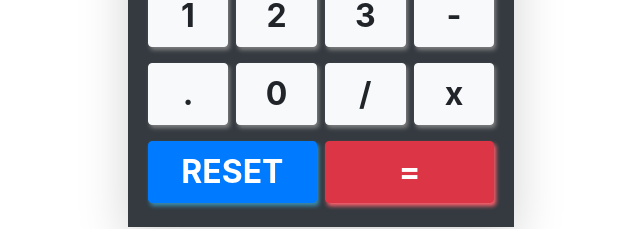
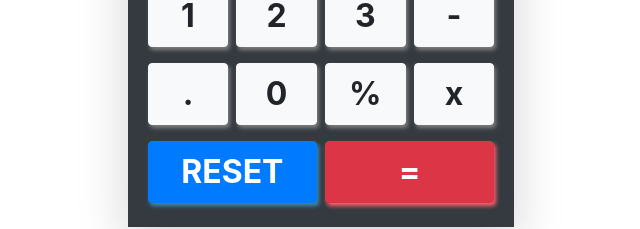
Before and after one commit to julioale21/rooftop-react-calculator, a React (Create React App) app: page / in a window 1280 px wide. Shown: the part 442-671 px from the top of the page, without its empty margins (319-959 px from the left). Built offline with nearby package versions, Linux system fonts and the light colour scheme.

Commit message:
chore: updated keypad

```diff
--- a/src/components/Keypad/Keypad.tsx
+++ b/src/components/Keypad/Keypad.tsx
@@ -23,7 +23,7 @@ const Keypad: React.FC = () => {
 
         <ButtonCalc value="." />
         <ButtonCalc value="0" />
-        <ButtonCalc value="/" />
+        <ButtonCalc value="%" />
         <ButtonCalc value="x" />
 
         <ButtonCalc background="primary" shadow="#3C8DAD" span={6} value="RESET" />
```
